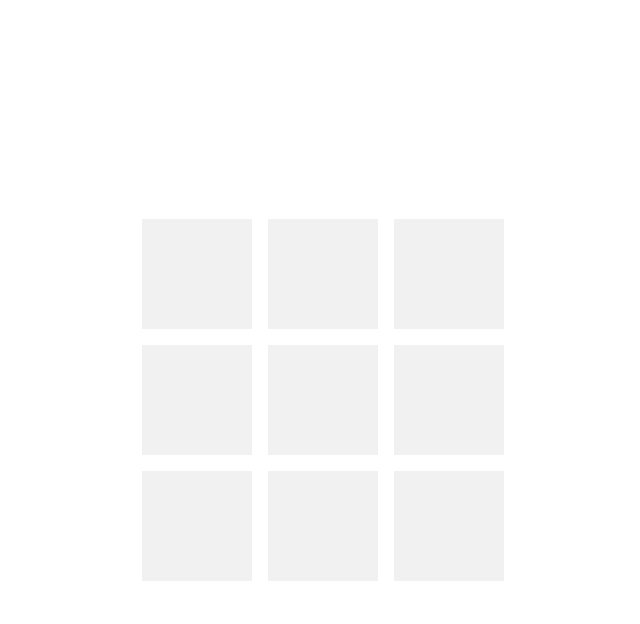
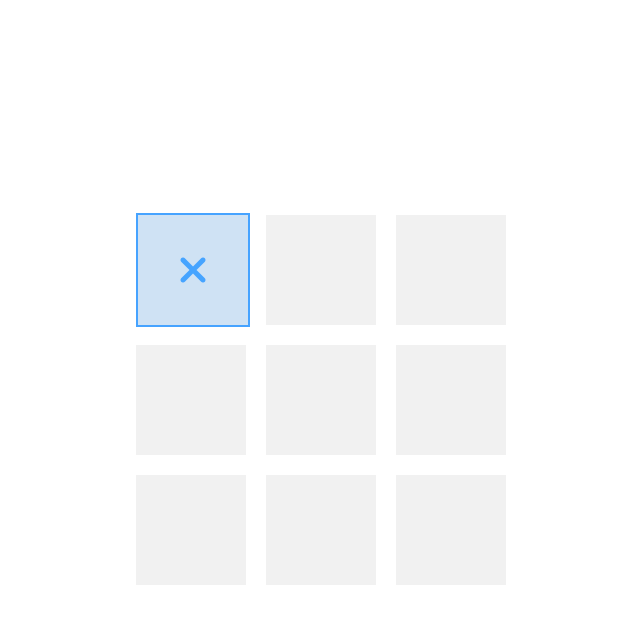
Before and after one commit to tices0/Web-Games, a React (Create React App) app in the folder tic-tac-toe/: page / in a window 1280 px wide. Both pictures are taken after a click on the button 514 px from the left and 274 px from the top of the page. Shown: the top 624 px of the page, without its empty margins (317-957 px from the left). Built offline with nearby package versions, Linux system fonts and the light colour scheme.

Commit message:
box changes to show x when clicked

```diff
--- a/tic-tac-toe/src/components/Board.jsx
+++ b/tic-tac-toe/src/components/Board.jsx
@@ -1,26 +1,33 @@
-import React, { useRef, useState, useEffect } from "react";
+import React, { useRef, useState } from "react";
 
 const list = [0, 1, 2, 3, 4, 5, 6, 7, 8];
 
 function Board() {
-	// const [xMarked, setXMarked] = useState({});
-	const [lastClick, setLastClick] = useState();
+	const [xMarkedBoxes, setXMarkedBoxes] = useState({});
 	const xMarkedRef = useRef({});
 
-	useEffect(() => {
-		console.log(lastClick);
-	}, [lastClick]);
+	const handleClick = index => {
+		xMarkedRef.current[index].classList.add("x-marked");
+		setXMarkedBoxes(old => ({ ...old, [index]: true }));
+	};
 
 	return (
 		<main className="grid">
 			{list.map((item, index) => (
 				<button
+					key={index}
 					className="box"
 					ref={el => (xMarkedRef.current[index] = el)}
-					onClick={event => setLastClick(event.target)}
+					onClick={() => handleClick(index)}
 				>
-					{/* <div className="background red"></div> */}
-					{/* <i className="fa-sharp fa-solid fa-xmark"></i> */}
+					{xMarkedBoxes[index] ? (
+						<>
+							<div className="background blue"></div>
+							<i className="fa-sharp fa-solid fa-xmark"></i>
+						</>
+					) : (
+						""
+					)}
 					{/* <i className="fa-solid fa-o"></i> */}
 				</button>
 			))}
```
